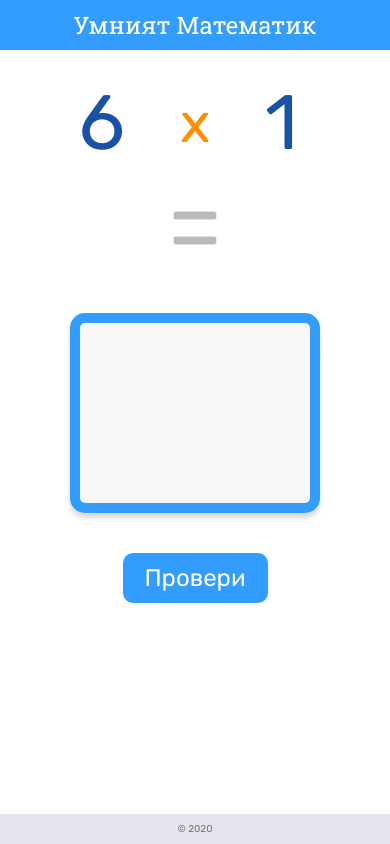
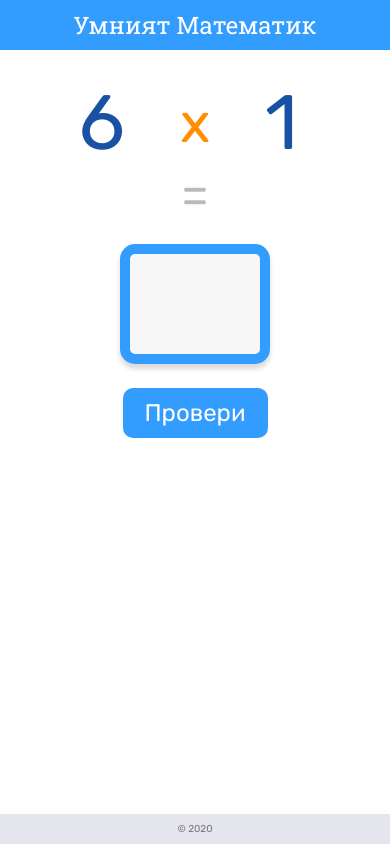
Before and after one commit to brankoleone/smart-math, a React (Create React App) app: page / in a window 390 px wide. Built offline with nearby package versions, Linux system fonts and the light colour scheme.

Commit message:
Updated responsive breakpoints

```diff
--- a/src/components/Play/Play.scss
+++ b/src/components/Play/Play.scss
@@ -55,7 +55,7 @@
 			content: '=';
 		}
 
-		@include for-phone-up {
+		@include for-tablet-portrait-up {
 			font-size: 100px;
 		}
 	}
@@ -78,7 +78,7 @@
 		font-size: 56px;
 		line-height: 66px;
 
-		@include for-phone-up {
+		@include for-tablet-portrait-up {
 			width: 250px;
 			height: 200px;
 
@@ -105,7 +105,7 @@
 
 		margin-top: 24px;
 
-		@include for-phone-up {
+		@include for-tablet-portrait-up {
 			margin-top: 40px;
 		}
 	}
```
